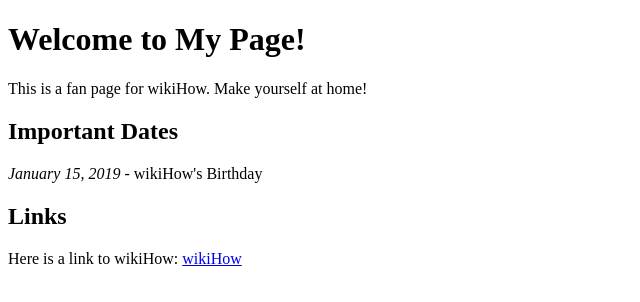
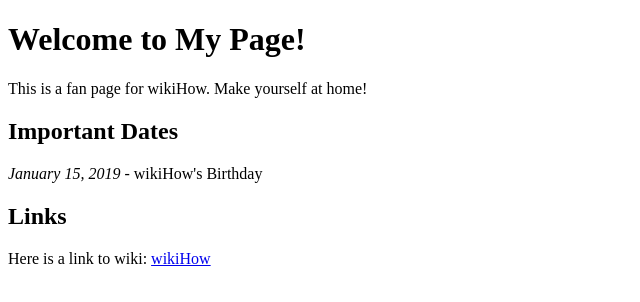
Before and after one commit to MuflikhunovRR/gotoqa, a plain HTML site: page index.html in a window 1280 px wide. Shown: the full height of the page, 0-640 px from the left. Drawn offline with Linux system fonts and the light colour scheme.

Commit message:
Update index.html

```diff
--- a/index.html
+++ b/index.html
@@ -14,7 +14,7 @@
 <p><i>January 15, 2019</i> - wikiHow's Birthday</p>
 
 <h2>Links</h2>
-<p>Here is a link to wikiHow: <a href="https://en.wikipedia.org/wiki/Main_Page">wikiHow</a></p>
+<p>Here is a link to wiki: <a href="https://en.wikipedia.org/wiki/Main_Page">wikiHow</a></p>
 
 </body>
 </html>
```
